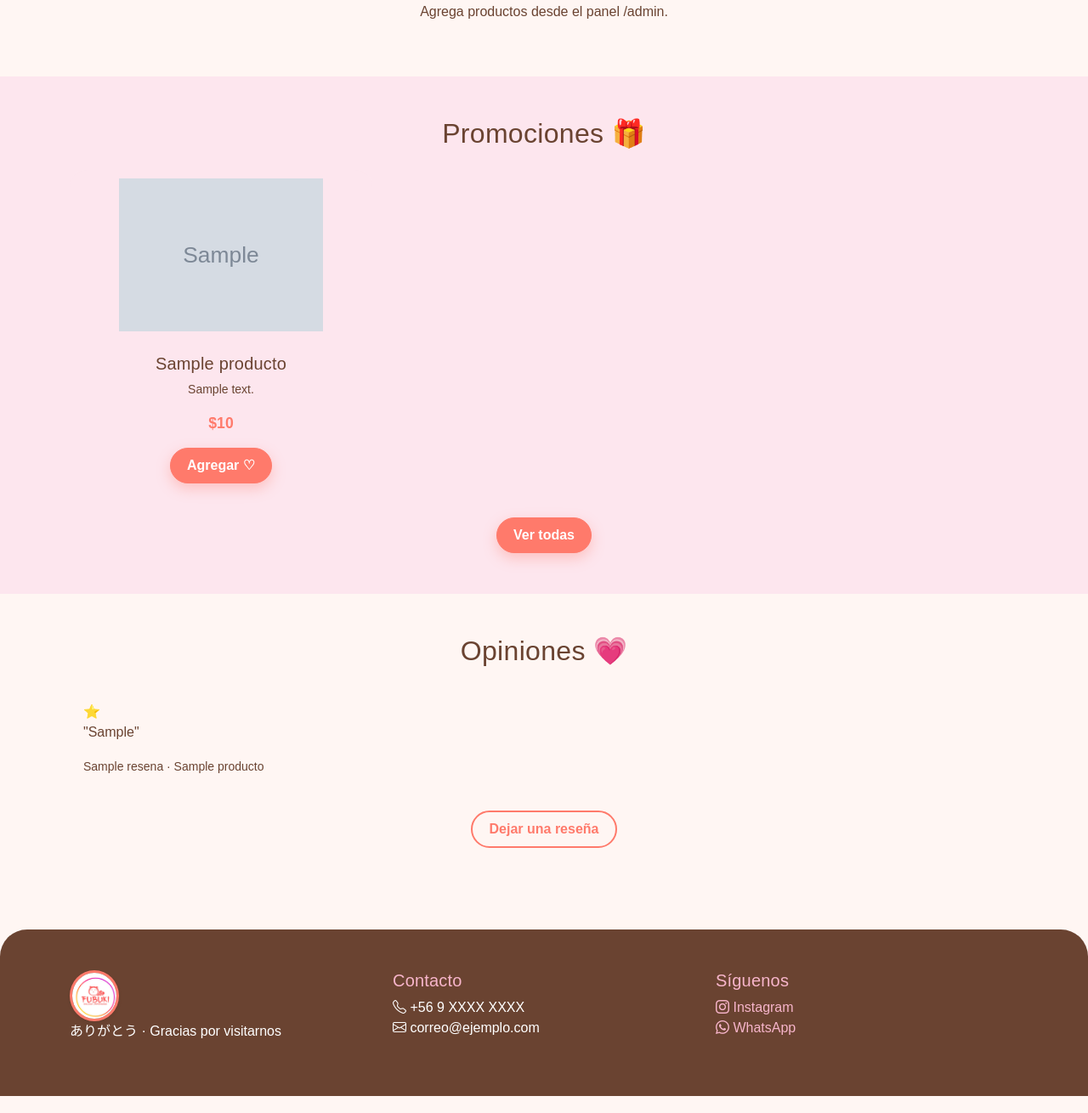
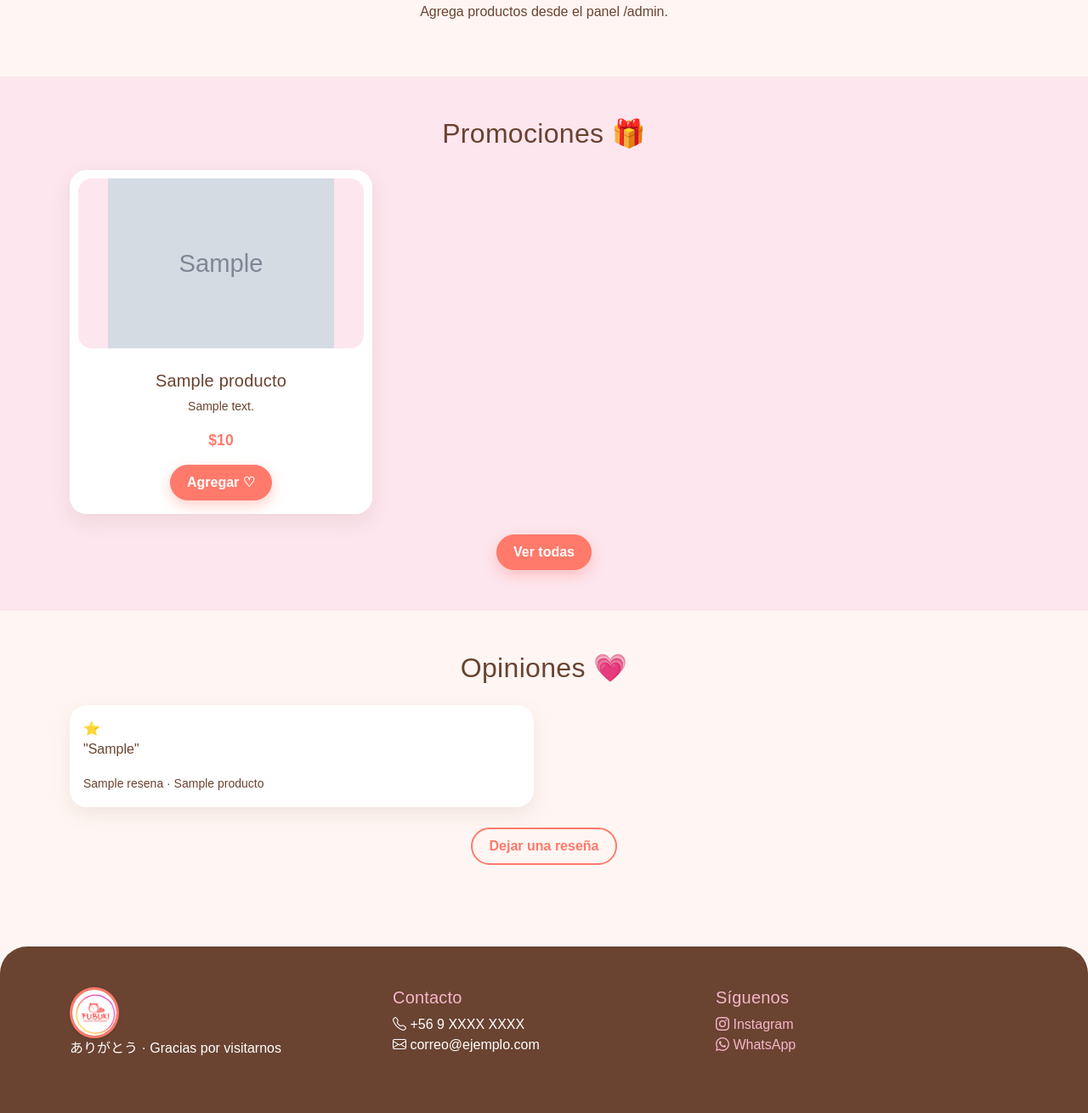
Before and after one commit to kenkairon/fubuki_shop, a Django app: page / in a window 1280 px wide. Shown: the part 678-1988 px from the top of the page at 85% size. Run offline with Django 5.2, Linux system fonts and the light colour scheme; tables that the repository leaves empty hold one stand-in row (values such as "Sample post"); grey boxes marked "Sample" are stand-in pictures; some web fonts are replaced.

Commit message:
otros bordes redondeados

```diff
--- a/FubukiApp/static/css/style.css
+++ b/FubukiApp/static/css/style.css
@@ -157,15 +157,14 @@ a:hover {
 
 /* ---------- Tarjetas de producto ---------- */
 
-.tarjeta img {
-    display: block;
-    width: 100%;
-    height: 200px;
-    object-fit: contain;
-    padding: 10px;
-    background: var(--rosado-claro);
-    border-radius: 1.25rem 1.25rem 0 0;
-    transition: transform .4s;
+.tarjeta {
+    background: #fff;
+    border: 0;
+    border-radius: var(--radio);
+    overflow: hidden;
+    height: 100%;
+    box-shadow: var(--sombra);
+    transition: transform .25s, box-shadow .25s;
 }
 
 .tarjeta:hover {
@@ -175,11 +174,12 @@ a:hover {
 
 .tarjeta img {
     display: block;
-    width: 100%;
+    width: calc(100% - 20px);
     height: 200px;
+    margin: 10px;
     object-fit: contain;
-    padding: 10px;
     background: var(--rosado-claro);
+    border-radius: 1rem;
     transition: transform .4s;
 }
 
```
